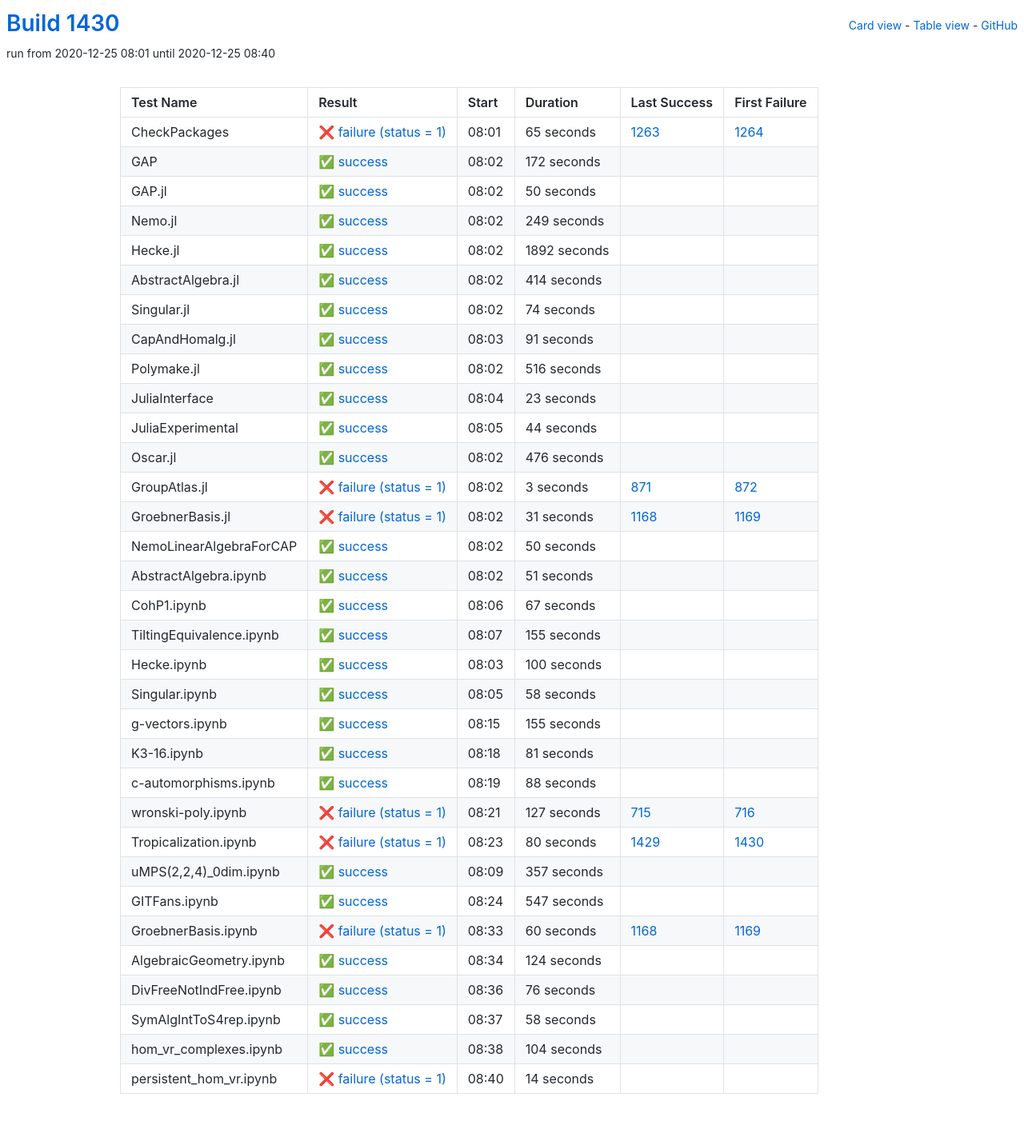
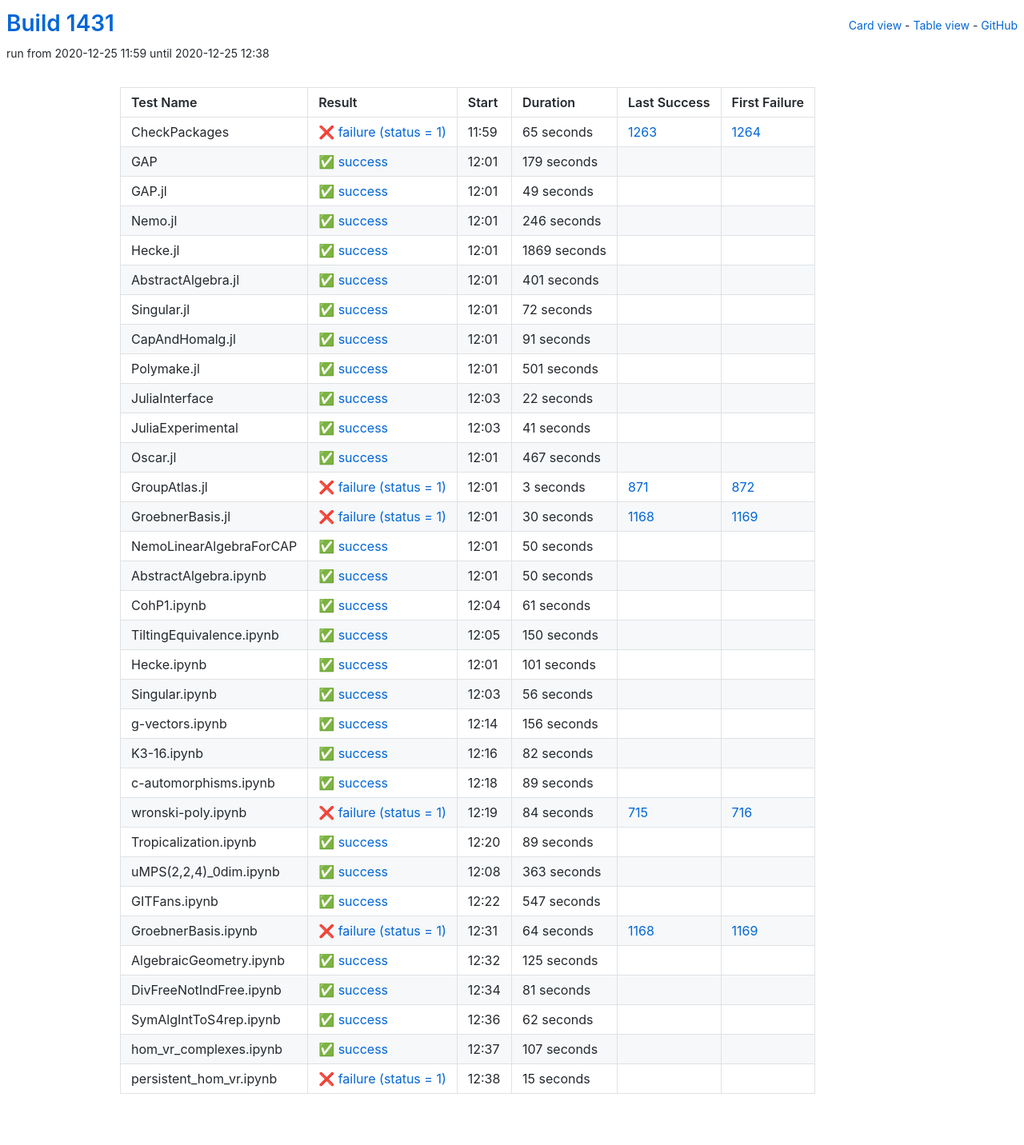
Before and after one commit to oscar-system/oscar-ci-status-stable, a Jekyll site: the page built from table.html, in a window 1280 px wide. Shown: the whole page at 80% size. Built offline with Jekyll 4.4.1, drawn with Linux system fonts in a browser that asks for light colours.

Commit message:
Build #1431

```diff
--- a/_data/ci.yml
+++ b/_data/ci.yml
@@ -1,6 +1,6 @@
 ---
-build: 1430
-build_url: https://oscarci.mathematik.uni-kl.de/job/oscar-stable/1430/
+build: 1431
+build_url: https://oscarci.mathematik.uni-kl.de/job/oscar-stable/1431/
 job: oscar-stable
 organization: oscar-system
 repo: oscar-ci-status-stable
@@ -8,8 +8,8 @@ repourl: https://github.com/oscar-system/oscar-ci-status-stable
 tests:
 - name: CheckPackages
   id: checkpackages
-  log: https://oscarci.mathematik.uni-kl.de/job/oscar-stable/1430/artifact/logs/build-1430/CheckPackages.log
-  start: 2020-12-25 08:01
+  log: https://oscarci.mathematik.uni-kl.de/job/oscar-stable/1431/artifact/logs/build-1431/CheckPackages.log
+  start: 2020-12-25 11:59
   success: false
   exitcode: 1
   status: failure
@@ -20,80 +20,80 @@ tests:
   first_failure_url: https://oscarci.mathematik.uni-kl.de/job/oscar-stable/1264/
 - name: GAP
   id: gap
-  log: https://oscarci.mathematik.uni-kl.de/job/oscar-stable/1430/artifact/logs/build-1430/GAP.log
-  start: 2020-12-25 08:02
+  log: https://oscarci.mathematik.uni-kl.de/job/oscar-stable/1431/artifact/logs/build-1431/GAP.log
+  start: 2020-12-25 12:01
   success: true
   exitcode: 0
   status: success
-  duration: 172
+  duration: 179
   last_success: false
   last_success_url:
   first_failure: false
   first_failure_url:
 - name: GAP.jl
   id: gap-jl
-  log: https://oscarci.mathematik.uni-kl.de/job/oscar-stable/1430/artifact/logs/build-1430/GAP.jl.log
-  start: 2020-12-25 08:02
+  log: https://oscarci.mathematik.uni-kl.de/job/oscar-stable/1431/artifact/logs/build-1431/GAP.jl.log
+  start: 2020-12-25 12:01
   success: true
   exitcode: 0
   status: success
-  duration: 50
+  duration: 49
   last_success: false
   last_success_url:
   first_failure: false
   first_failure_url:
 - name: Nemo.jl
   id: nemo-jl
-  log: https://oscarci.mathematik.uni-kl.de/job/oscar-stable/1430/artifact/logs/build-1430/Nemo.jl.log
-  start: 2020-12-25 08:02
+  log: https://oscarci.mathematik.uni-kl.de/job/oscar-stable/1431/artifact/logs/build-1431/Nemo.jl.log
+  start: 2020-12-25 12:01
   success: true
   exitcode: 0
   status: success
-  duration: 249
+  duration: 246
   last_success: false
   last_success_url:
   first_failure: false
   first_failure_url:
 - name: Hecke.jl
   id: hecke-jl
-  log: https://oscarci.mathematik.uni-kl.de/job/oscar-stable/1430/artifact/logs/build-1430/Hecke.jl.log
-  start: 2020-12-25 08:02
+  log: https://oscarci.mathematik.uni-kl.de/job/oscar-stable/1431/artifact/logs/build-1431/Hecke.jl.log
+  start: 2020-12-25 12:01
   success: true
   exitcode: 0
   status: success
-  duration: 1892
+  duration: 1869
   last_success: false
   last_success_url:
   first_failure: false
   first_failure_url:
 - name: AbstractAlgebra.jl
   id: abstractalgebra-jl
-  log: https://oscarci.mathematik.uni-kl.de/job/oscar-stable/1430/artifact/logs/build-1430/AbstractAlgebra.jl.log
-  start: 2020-12-25 08:02
+  log: https://oscarci.mathematik.uni-kl.de/job/oscar-stable/1431/artifact/logs/build-1431/AbstractAlgebra.jl.log
+  start: 2020-12-25 12:01
   success: true
   exitcode: 0
   status: success
-  duration: 414
+  duration: 401
   last_success: false
   last_success_url:
   first_failure: false
   first_failure_url:
 - name: Singular.jl
   id: singular-jl
-  log: https://oscarci.mathematik.uni-kl.de/job/oscar-stable/1430/artifact/logs/build-1430/Singular.jl.log
-  start: 2020-12-25 08:02
+  log: https://oscarci.mathematik.uni-kl.de/job/oscar-stable/1431/artifact/logs/build-1431/Singular.jl.log
+  start: 2020-12-25 12:01
   success: true
   exitcode: 0
   status: success
-  duration: 74
+  duration: 72
   last_success: false
   last_success_url:
   first_failure: false
   first_failure_url:
 - name: CapAndHomalg.jl
   id: capandhomalg-jl
-  log: https://oscarci.mathematik.uni-kl.de/job/oscar-stable/1430/artifact/logs/build-1430/CapAndHomalg.jl.log
-  start: 2020-12-25 08:03
+  log: https://oscarci.mathematik.uni-kl.de/job/oscar-stable/1431/artifact/logs/build-1431/CapAndHomalg.jl.log
+  start: 2020-12-25 12:01
   success: true
   exitcode: 0
   status: success
@@ -104,56 +104,56 @@ tests:
   first_failure_url:
 - name: Polymake.jl
   id: polymake-jl
-  log: https://oscarci.mathematik.uni-kl.de/job/oscar-stable/1430/artifact/logs/build-1430/Polymake.jl.log
-  start: 2020-12-25 08:02
+  log: https://oscarci.mathematik.uni-kl.de/job/oscar-stable/1431/artifact/logs/build-1431/Polymake.jl.log
+  start: 2020-12-25 12:01
   success: true
   exitcode: 0
   status: success
-  duration: 516
+  duration: 501
   last_success: false
   last_success_url:
   first_failure: false
   first_failure_url:
 - name: JuliaInterface
   id: juliainterface
-  log: https://oscarci.mathematik.uni-kl.de/job/oscar-stable/1430/artifact/logs/build-1430/JuliaInterface.log
-  start: 2020-12-25 08:04
+  log: https://oscarci.mathematik.uni-kl.de/job/oscar-stable/1431/artifact/logs/build-1431/JuliaInterface.log
+  start: 2020-12-25 12:03
   success: true
   exitcode: 0
   status: success
-  duration: 23
+  duration: 22
   last_success: false
   last_success_url:
   first_failure: false
   first_failure_url:
 - name: JuliaExperimental
   id: juliaexperimental
-  log: https://oscarci.mathematik.uni-kl.de/job/oscar-stable/1430/artifact/logs/build-1430/JuliaExperimental.log
-  start: 2020-12-25 08:05
+  log: https://oscarci.mathematik.uni-kl.de/job/oscar-stable/1431/artifact/logs/build-1431/JuliaExperimental.log
+  start: 2020-12-25 12:03
   success: true
   exitcode: 0
   status: success
-  duration: 44
+  duration: 41
   last_success: false
   last_success_url:
   first_failure: false
   first_failure_url:
 - name: Oscar.jl
   id: oscar-jl
-  log: https://oscarci.mathematik.uni-kl.de/job/oscar-stable/1430/artifact/logs/build-1430/Oscar.jl.log
-  start: 2020-12-25 08:02
+  log: https://oscarci.mathematik.uni-kl.de/job/oscar-stable/1431/artifact/logs/build-1431/Oscar.jl.log
+  start: 2020-12-25 12:01
   success: true
   exitcode: 0
   status: success
-  duration: 476
+  duration: 467
   last_success: false
   last_success_url:
   first_failure: false
   first_failure_url:
 - name: GroupAtlas.jl
   id: groupatlas-jl
-  log: https://oscarci.mathematik.uni-kl.de/job/oscar-stable/1430/artifact/logs/build-1430/GroupAtlas.jl.log
-  start: 2020-12-25 08:02
+  log: https://oscarci.mathematik.uni-kl.de/job/oscar-stable/1431/artifact/logs/build-1431/GroupAtlas.jl.log
+  start: 2020-12-25 12:01
   success: false
   exitcode: 1
   status: failure
@@ -164,20 +164,20 @@ tests:
   first_failure_url: https://oscarci.mathematik.uni-kl.de/job/oscar-stable/872/
 - name: GroebnerBasis.jl
   id: groebnerbasis-jl
-  log: https://oscarci.mathematik.uni-kl.de/job/oscar-stable/1430/artifact/logs/build-1430/GroebnerBasis.jl.log
-  start: 2020-12-25 08:02
+  log: https://oscarci.mathematik.uni-kl.de/job/oscar-stable/1431/artifact/logs/build-1431/GroebnerBasis.jl.log
+  start: 2020-12-25 12:01
   success: false
   exitcode: 1
   status: failure
-  duration: 31
+  duration: 30
   last_success: 1168
   last_success_url: https://oscarci.mathematik.uni-kl.de/job/oscar-stable/1168/
   first_failure: 1169
   first_failure_url: https://oscarci.mathematik.uni-kl.de/job/oscar-stable/1169/
 - name: NemoLinearAlgebraForCAP
   id: nemolinearalgebraforcap
-  log: https://oscarci.mathematik.uni-kl.de/job/oscar-stable/1430/artifact/logs/build-1430/NemoLinearAlgebraForCAP.log
-  start: 2020-12-25 08:02
+  log: https://oscarci.mathematik.uni-kl.de/job/oscar-stable/1431/artifact/logs/build-1431/NemoLinearAlgebraForCAP.log
+  start: 2020-12-25 12:01
   success: true
   exitcode: 0
   status: success
@@ -188,140 +188,140 @@ tests:
   first_failure_url:
 - name: AbstractAlgebra.ipynb
   id: abstractalgebra-ipynb
-  log: https://oscarci.mathematik.uni-kl.de/job/oscar-stable/1430/artifact/logs/build-1430/AbstractAlgebra.ipynb.log
-  start: 2020-12-25 08:02
+  log: https://oscarci.mathematik.uni-kl.de/job/oscar-stable/1431/artifact/logs/build-1431/AbstractAlgebra.ipynb.log
+  start: 2020-12-25 12:01
   success: true
   exitcode: 0
   status: success
-  duration: 51
+  duration: 50
   last_success: false
   last_success_url:
   first_failure: false
   first_failure_url:
 - name: CohP1.ipynb
   id: cohp1-ipynb
-  log: https://oscarci.mathematik.uni-kl.de/job/oscar-stable/1430/artifact/logs/build-1430/CohP1.ipynb.log
-  start: 2020-12-25 08:06
+  log: https://oscarci.mathematik.uni-kl.de/job/oscar-stable/1431/artifact/logs/build-1431/CohP1.ipynb.log
+  start: 2020-12-25 12:04
   success: true
   exitcode: 0
   status: success
-  duration: 67
+  duration: 61
   last_success: false
   last_success_url:
   first_failure: false
   first_failure_url:
 - name: TiltingEquivalence.ipynb
   id: tiltingequivalence-ipynb
-  log: https://oscarci.mathematik.uni-kl.de/job/oscar-stable/1430/artifact/logs/build-1430/TiltingEquivalence.ipynb.log
-  start: 2020-12-25 08:07
+  log: https://oscarci.mathematik.uni-kl.de/job/oscar-stable/1431/artifact/logs/build-1431/TiltingEquivalence.ipynb.log
+  start: 2020-12-25 12:05
   success: true
   exitcode: 0
   status: success
-  duration: 155
+  duration: 150
   last_success: false
   last_success_url:
   first_failure: false
   first_failure_url:
 - name: Hecke.ipynb
   id: hecke-ipynb
-  log: https://oscarci.mathematik.uni-kl.de/job/oscar-stable/1430/artifact/logs/build-1430/Hecke.ipynb.log
-  start: 2020-12-25 08:03
+  log: https://oscarci.mathematik.uni-kl.de/job/oscar-stable/1431/artifact/logs/build-1431/Hecke.ipynb.log
+  start: 2020-12-25 12:01
   success: true
   exitcode: 0
   status: success
-  duration: 100
+  duration: 101
   last_success: false
   last_success_url:
   first_failure: false
   first_failure_url:
 - name: Singular.ipynb
   id: singular-ipynb
-  log: https://oscarci.mathematik.uni-kl.de/job/oscar-stable/1430/artifact/logs/build-1430/Singular.ipynb.log
-  start: 2020-12-25 08:05
+  log: https://oscarci.mathematik.uni-kl.de/job/oscar-stable/1431/artifact/logs/build-1431/Singular.ipynb.log
+  start: 2020-12-25 12:03
   success: true
   exitcode: 0
   status: success
-  duration: 58
+  duration: 56
   last_success: false
   last_success_url:
   first_failure: false
   first_failure_url:
 - name: g-vectors.ipynb
   id: g-vectors-ipynb
-  log: https://oscarci.mathematik.uni-kl.de/job/oscar-stable/1430/artifact/logs/build-1430/g-vectors.ipynb.log
-  start: 2020-12-25 08:15
+  log: https://oscarci.mathematik.uni-kl.de/job/oscar-stable/1431/artifact/logs/build-1431/g-vectors.ipynb.log
+  start: 2020-12-25 12:14
   success: true
   exitcode: 0
   status: success
-  duration: 155
+  duration: 156
   last_success: false
   last_success_url:
   first_failure: false
   first_failure_url:
 - name: K3-16.ipynb
   id: k3-16-ipynb
-  log: https://oscarci.mathematik.uni-kl.de/job/oscar-stable/1430/artifact/logs/build-1430/K3-16.ipynb.log
-  start: 2020-12-25 08:18
+  log: https://oscarci.mathematik.uni-kl.de/job/oscar-stable/1431/artifact/logs/build-1431/K3-16.ipynb.log
+  start: 2020-12-25 12:16
   success: true
   exitcode: 0
   status: success
-  duration: 81
+  duration: 82
   last_success: false
   last_success_url:
   first_failure: false
   first_failure_url:
 - name: c-automorphisms.ipynb
   id: c-automorphisms-ipynb
-  log: https://oscarci.mathematik.uni-kl.de/job/oscar-stable/1430/artifact/logs/build-1430/c-automorphisms.ipynb.log
-  start: 2020-12-25 08:19
+  log: https://oscarci.mathematik.uni-kl.de/job/oscar-stable/1431/artifact/logs/build-1431/c-automorphisms.ipynb.log
+  start: 2020-12-25 12:18
   success: true
   exitcode: 0
   status: success
-  duration: 88
+  duration: 89
   last_success: false
   last_success_url:
   first_failure: false
   first_failure_url:
 - name: wronski-poly.ipynb
   id: wronski-poly-ipynb
-  log: https://oscarci.mathematik.uni-kl.de/job/oscar-stable/1430/artifact/logs/build-1430/wronski-poly.ipynb.log
-  start: 2020-12-25 08:21
+  log: https://oscarci.mathematik.uni-kl.de/job/oscar-stable/1431/artifact/logs/build-1431/wronski-poly.ipynb.log
+  start: 2020-12-25 12:19
   success: false
   exitcode: 1
   status: failure
-  duration: 127
+  duration: 84
   last_success: 715
   last_success_url: https://oscarci.mathematik.uni-kl.de/job/oscar-stable/715/
   first_failure: 716
   first_failure_url: https://oscarci.mathematik.uni-kl.de/job/oscar-stable/716/
 - name: Tropicalization.ipynb
   id: tropicalization-ipynb
-  log: https://oscarci.mathematik.uni-kl.de/job/oscar-stable/1430/artifact/logs/build-1430/Tropicalization.ipynb.log
-  start: 2020-12-25 08:23
-  success: false
-  exitcode: 1
-  status: failure
-  duration: 80
-  last_success: 1429
-  last_success_url: https://oscarci.mathematik.uni-kl.de/job/oscar-stable/1429/
-  first_failure: 1430
-  first_failure_url: https://oscarci.mathematik.uni-kl.de/job/oscar-stable/1430/
-- name: uMPS(2,2,4)_0dim.ipynb
-  id: umps-2-2-4-0dim-ipynb
-  log: https://oscarci.mathematik.uni-kl.de/job/oscar-stable/1430/artifact/logs/build-1430/uMPS-2-2-4-_0dim.ipynb.log
-  start: 2020-12-25 08:09
+  log: https://oscarci.mathematik.uni-kl.de/job/oscar-stable/1431/artifact/logs/build-1431/Tropicalization.ipynb.log
+  start: 2020-12-25 12:20
   success: true
   exitcode: 0
   status: success
-  duration: 357
+  duration: 89
+  last_success: false
+  last_success_url:
+  first_failure: false
+  first_failure_url:
+- name: uMPS(2,2,4)_0dim.ipynb
+  id: umps-2-2-4-0dim-ipynb
+  log: https://oscarci.mathematik.uni-kl.de/job/oscar-stable/1431/artifact/logs/build-1431/uMPS-2-2-4-_0dim.ipynb.log
+  start: 2020-12-25 12:08
+  success: true
+  exitcode: 0
+  status: success
+  duration: 363
   last_success: false
   last_success_url:
   first_failure: false
   first_failure_url:
 - name: GITFans.ipynb
   id: gitfans-ipynb
-  log: https://oscarci.mathematik.uni-kl.de/job/oscar-stable/1430/artifact/logs/build-1430/GITFans.ipynb.log
-  start: 2020-12-25 08:24
+  log: https://oscarci.mathematik.uni-kl.de/job/oscar-stable/1431/artifact/logs/build-1431/GITFans.ipynb.log
+  start: 2020-12-25 12:22
   success: true
   exitcode: 0
   status: success
@@ -332,72 +332,72 @@ tests:
   first_failure_url:
 - name: GroebnerBasis.ipynb
   id: groebnerbasis-ipynb
-  log: https://oscarci.mathematik.uni-kl.de/job/oscar-stable/1430/artifact/logs/build-1430/GroebnerBasis.ipynb.log
-  start: 2020-12-25 08:33
+  log: https://oscarci.mathematik.uni-kl.de/job/oscar-stable/1431/artifact/logs/build-1431/GroebnerBasis.ipynb.log
+  start: 2020-12-25 12:31
   success: false
   exitcode: 1
   status: failure
-  duration: 60
+  duration: 64
   last_success: 1168
   last_success_url: https://oscarci.mathematik.uni-kl.de/job/oscar-stable/1168/
   first_failure: 1169
   first_failure_url: https://oscarci.mathematik.uni-kl.de/job/oscar-stable/1169/
 - name: AlgebraicGeometry.ipynb
   id: algebraicgeometry-ipynb
-  log: https://oscarci.mathematik.uni-kl.de/job/oscar-stable/1430/artifact/logs/build-1430/AlgebraicGeometry.ipynb.log
-  start: 2020-12-25 08:34
+  log: https://oscarci.mathematik.uni-kl.de/job/oscar-stable/1431/artifact/logs/build-1431/AlgebraicGeometry.ipynb.log
+  start: 2020-12-25 12:32
   success: true
   exitcode: 0
   status: success
-  duration: 124
+  duration: 125
   last_success: false
   last_success_url:
   first_failure: false
   first_failure_url:
 - name: DivFreeNotIndFree.ipynb
   id: divfreenotindfree-ipynb
-  log: https://oscarci.mathematik.uni-kl.de/job/oscar-stable/1430/artifact/logs/build-1430/DivFreeNotIndFree.ipynb.log
-  start: 2020-12-25 08:36
+  log: https://oscarci.mathematik.uni-kl.de/job/oscar-stable/1431/artifact/logs/build-1431/DivFreeNotIndFree.ipynb.log
+  start: 2020-12-25 12:34
   success: true
   exitcode: 0
   status: success
-  duration: 76
+  duration: 81
   last_success: false
   last_success_url:
   first_failure: false
   first_failure_url:
 - name: SymAlgIntToS4rep.ipynb
   id: symalginttos4rep-ipynb
-  log: https://oscarci.mathematik.uni-kl.de/job/oscar-stable/1430/artifact/logs/build-1430/SymAlgIntToS4rep.ipynb.log
-  start: 2020-12-25 08:37
+  log: https://oscarci.mathematik.uni-kl.de/job/oscar-stable/1431/artifact/logs/build-1431/SymAlgIntToS4rep.ipynb.log
+  start: 2020-12-25 12:36
   success: true
   exitcode: 0
   status: success
-  duration: 58
+  duration: 62
   last_success: false
   last_success_url:
   first_failure: false
   first_failure_url:
 - name: hom_vr_complexes.ipynb
   id: hom-vr-complexes-ipynb
-  log: https://oscarci.mathematik.uni-kl.de/job/oscar-stable/1430/artifact/logs/build-1430/hom_vr_complexes.ipynb.log
-  start: 2020-12-25 08:38
+  log: https://oscarci.mathematik.uni-kl.de/job/oscar-stable/1431/artifact/logs/build-1431/hom_vr_complexes.ipynb.log
+  start: 2020-12-25 12:37
   success: true
   exitcode: 0
   status: success
-  duration: 104
+  duration: 107
   last_success: false
   last_success_url:
   first_failure: false
   first_failure_url:
 - name: persistent_hom_vr.ipynb
   id: persistent-hom-vr-ipynb
-  log: https://oscarci.mathematik.uni-kl.de/job/oscar-stable/1430/artifact/logs/build-1430/persistent_hom_vr.ipynb.log
-  start: 2020-12-25 08:40
+  log: https://oscarci.mathematik.uni-kl.de/job/oscar-stable/1431/artifact/logs/build-1431/persistent_hom_vr.ipynb.log
+  start: 2020-12-25 12:38
   success: false
   exitcode: 1
   status: failure
-  duration: 14
+  duration: 15
   last_success: false
   last_success_url:
   first_failure: false
```
Also changed, not shown: README.md.
